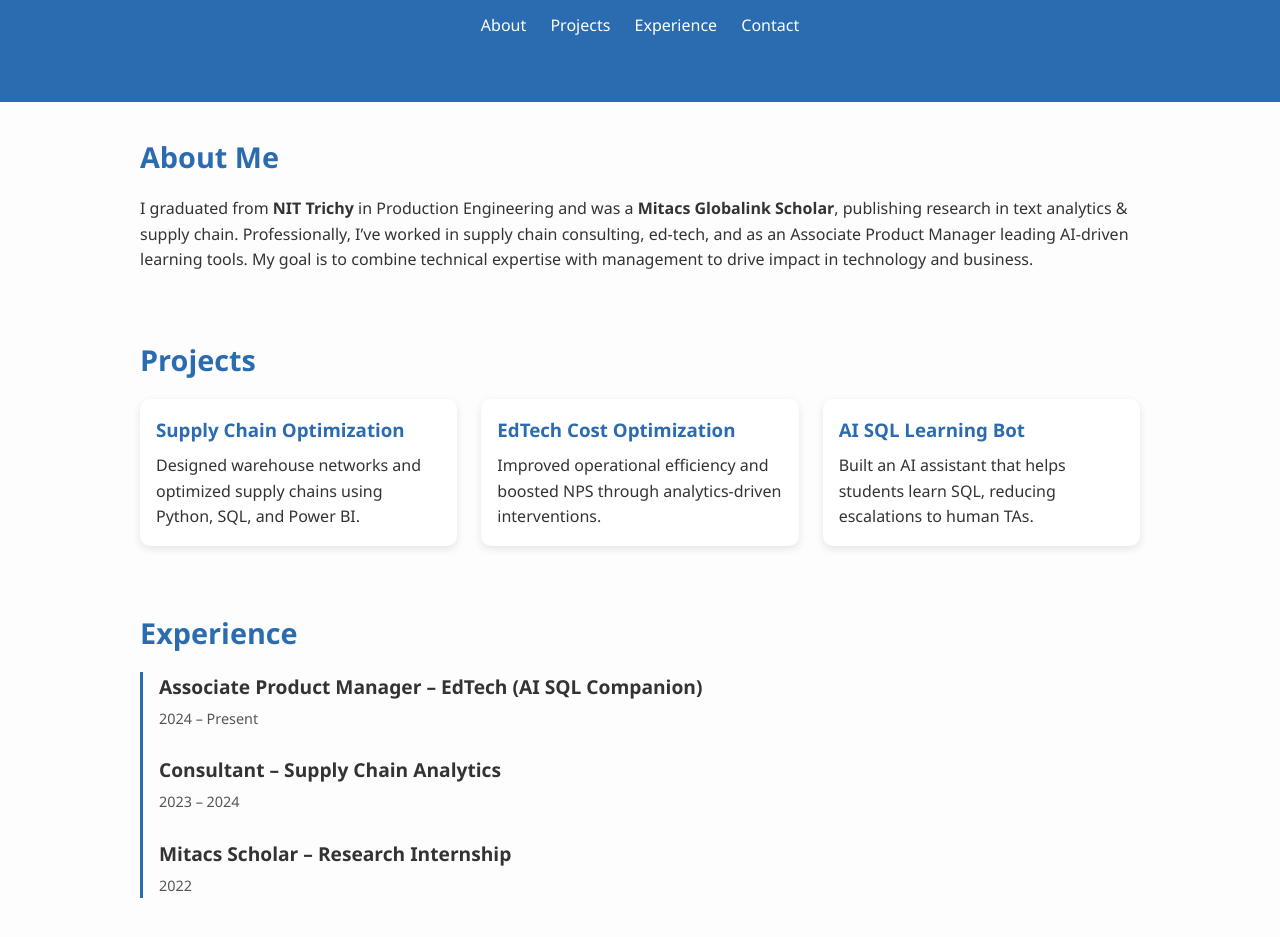
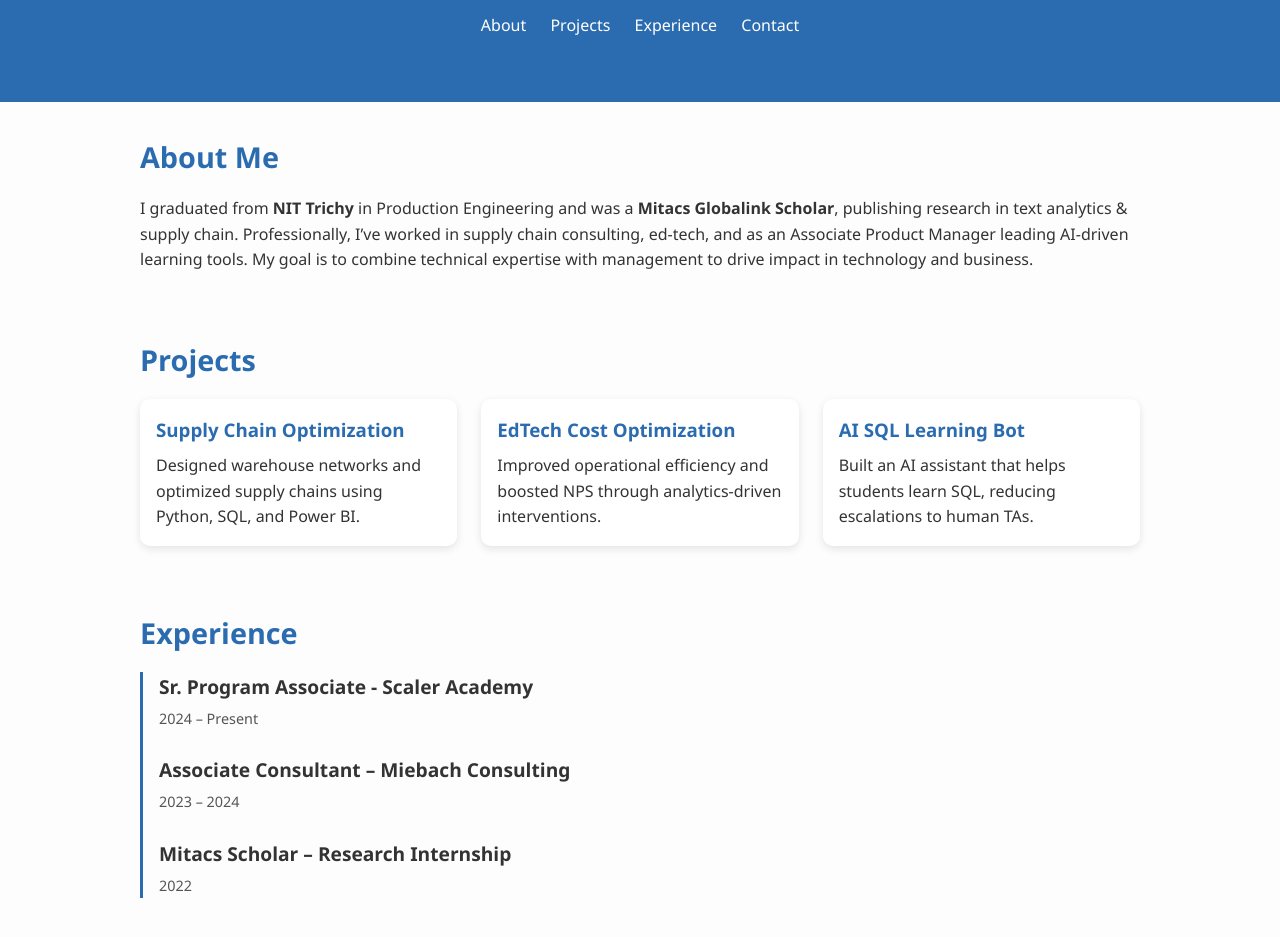
Before and after one commit to nishantsaravanan0302-spec/nishant-portfolio, a plain HTML site: page index.html in a window 1280 px wide. Shown: the part 165-1102 px from the top of the page. Drawn offline with Linux system fonts and the light colour scheme.

Commit message:
Update index.html

```diff
--- a/index.html
+++ b/index.html
@@ -62,11 +62,11 @@
       <h2>Experience</h2>
       <ul class="timeline">
         <li>
-          <h3>Associate Product Manager – EdTech (AI SQL Companion)</h3>
+          <h3>Sr. Program Associate - Scaler Academy</h3>
           <span>2024 – Present</span>
         </li>
         <li>
-          <h3>Consultant – Supply Chain Analytics</h3>
+          <h3>Associate Consultant – Miebach Consulting</h3>
           <span>2023 – 2024</span>
         </li>
         <li>
```
